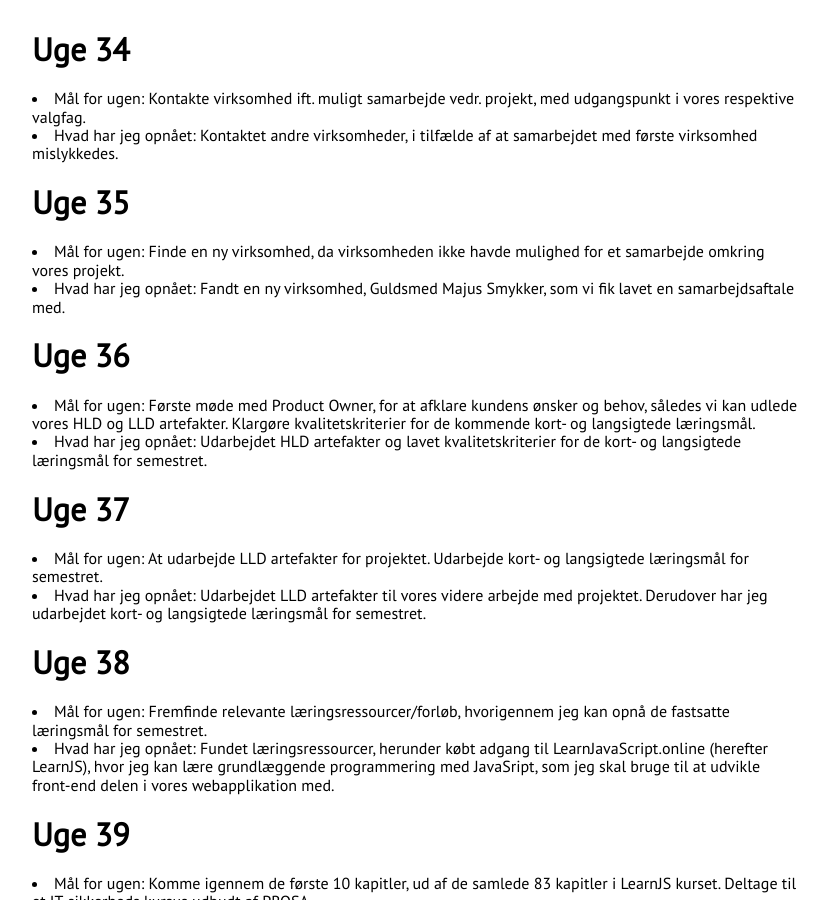
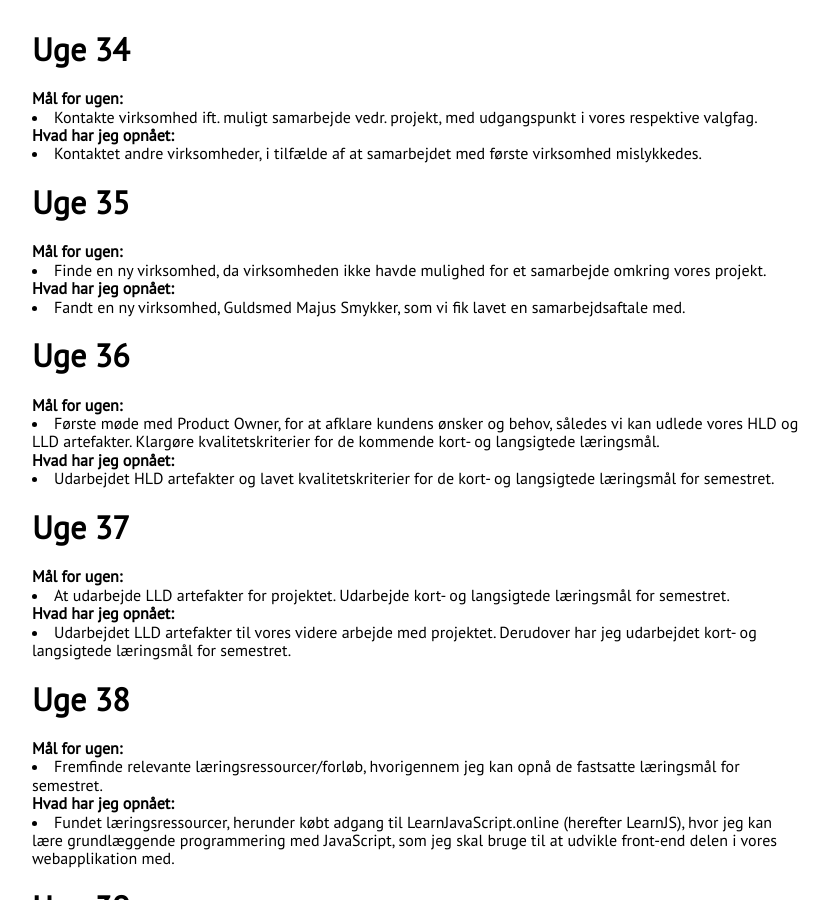
Before and after one commit to EmreAltiintas/portfolio, a Jekyll site: the page built from index.html, in a window 1280 px wide and 900 px high, scrolled down 3025 px. Shown: the whole window, without its empty margins (224-1053 px from the left). Built offline with Jekyll 4.4.1, drawn with Linux system fonts in a browser that asks for light colours; nearby versions of some CDN libraries; some of the changed text lies outside the part shown.

Commit message:
Update projects.html

```diff
--- a/_includes/projects.html
+++ b/_includes/projects.html
@@ -3,75 +3,73 @@
         <div class="full-width">
             <div class="section-heading" id="projects-text">Proces</div>
 
+            <h1>Uge 34</h1>
+            <div class="goals">
+                <strong>Mål for ugen:</strong>
+                <li>Kontakte virksomhed ift. muligt samarbejde vedr. projekt, med udgangspunkt i vores respektive valgfag.</li>
+                <strong>Hvad har jeg opnået:</strong>
+                <li>Kontaktet andre virksomheder, i tilfælde af at samarbejdet med første virksomhed mislykkedes.</li>
+            </div>
+            <!-- NY UGE -->
 
+            <h1>Uge 35</h1>
+            <div class="goals">
+                <strong>Mål for ugen:</strong>
+                <li>Finde en ny virksomhed, da virksomheden ikke havde mulighed for et samarbejde omkring vores projekt.</li>
+                <strong>Hvad har jeg opnået:</strong>
+                <li>Fandt en ny virksomhed, Guldsmed Majus Smykker, som vi fik lavet en samarbejdsaftale med.</li>
+            </div>
+            <!-- NY UGE -->
 
-                 <h1>
-                     Uge 34
-                 </h1>
-                    <p>
-                        <li>Mål for ugen: Kontakte virksomhed ift. muligt samarbejde vedr. projekt, med udgangspunkt i vores respektive valgfag. </li>
-                       <li>Hvad har jeg opnået: Kontaktet andre virksomheder, i tilfælde af at samarbejdet med første virksomhed mislykkedes. </li>
-                    </p>
-                    <!-- NY UGE  -->
+            <h1>Uge 36</h1>
+            <div class="goals">
+                <strong>Mål for ugen:</strong>
+                <li>Første møde med Product Owner, for at afklare kundens ønsker og behov, således vi kan udlede vores HLD og LLD artefakter. Klargøre kvalitetskriterier for de kommende kort- og langsigtede læringsmål.</li>
+                <strong>Hvad har jeg opnået:</strong>
+                <li>Udarbejdet HLD artefakter og lavet kvalitetskriterier for de kort- og langsigtede læringsmål for semestret.</li>
+            </div>
+            <!-- NY UGE -->
 
+            <h1>Uge 37</h1>
+            <div class="goals">
+                <strong>Mål for ugen:</strong>
+                <li>At udarbejde LLD artefakter for projektet. Udarbejde kort- og langsigtede læringsmål for semestret.</li>
+                <strong>Hvad har jeg opnået:</strong>
+                <li>Udarbejdet LLD artefakter til vores videre arbejde med projektet. Derudover har jeg udarbejdet kort- og langsigtede læringsmål for semestret.</li>
+            </div>
+            <!-- NY UGE -->
 
-                    <h1>
-                     Uge 35
-                     </h1>
-                       <p>
-                        <li>Mål for ugen: Finde en ny virksomhed, da virksomheden ikke havde mulighed for et samarbejde omkring vores projekt. </li>
-                       <li>Hvad har jeg opnået: Fandt en ny virksomhed, Guldsmed Majus Smykker, som vi fik lavet en samarbejdsaftale med. </li>
-                        </p>
-            <!-- NY UGE  -->
+            <h1>Uge 38</h1>
+            <div class="goals">
+                <strong>Mål for ugen:</strong>
+                <li>Fremfinde relevante læringsressourcer/forløb, hvorigennem jeg kan opnå de fastsatte læringsmål for semestret.</li>
+                <strong>Hvad har jeg opnået:</strong>
+                <li>Fundet læringsressourcer, herunder købt adgang til LearnJavaScript.online (herefter LearnJS), hvor jeg kan lære grundlæggende programmering med JavaScript, som jeg skal bruge til at udvikle front-end delen i vores webapplikation med.</li>
+            </div>
 
-            <h1>
-                     Uge 36
-                 </h1>
-              <p>
-                         <li>Mål for ugen: Første møde med Product Owner, for at afklare kundens ønsker og behov, således vi kan udlede vores HLD og LLD artefakter. Klargøre kvalitetskriterier for de kommende kort- og langsigtede læringsmål. </li>
-                       <li>Hvad har jeg opnået: Udarbejdet HLD artefakter og lavet kvalitetskriterier for de kort- og langsigtede læringsmål for semestret. </li>
-                    </p>
-            <!-- NY UGE  -->
-            <h1>
-                     Uge 37
-                 </h1>
-              <p>
-                        <li>Mål for ugen: At udarbejde LLD artefakter for projektet. Udarbejde kort- og langsigtede læringsmål for semestret. </li>
-                       <li>Hvad har jeg opnået: Udarbejdet LLD artefakter til vores videre arbejde med projektet. Derudover har jeg udarbejdet kort- og langsigtede læringsmål for semestret. </li>
-                    </p>
-            <!-- NY UGE  -->
-            <h1>
-                     Uge 38
-                 </h1>
-              <p>
-                         <li>Mål for ugen: Fremfinde relevante læringsressourcer/forløb, hvorigennem jeg kan opnå de fastsatte læringsmål for semestret. </li>
-                       <li>Hvad har jeg opnået: Fundet læringsressourcer, herunder købt adgang til LearnJavaScript.online (herefter LearnJS), hvor jeg kan lære grundlæggende programmering med JavaSript, som jeg skal bruge til at udvikle front-end delen i vores webapplikation med. </li>
-                    </p>
+            <h1>Uge 39</h1>
+            <div class="goals">
+                <strong>Mål for ugen:</strong>
+                <li>Komme igennem de første 10 kapitler, ud af de samlede 83 kapitler i LearnJS kurset. Deltage til et IT-sikkerhedskursus udbudt af PROSA.</li>
+                <strong>Hvad har jeg opnået:</strong>
+                <li>Første 15 kapitler i kurset blev gennemført. Dertil fik jeg fulgt en tutorial på YouTube, hvor jeg lærte om, hvordan jeg kunne bruge ReactJS frameworket til at bygge en simpel side. (Ressource: Build an App and Master React - LINK: https://www.youtube.com/watch?v=b9eMGE7QtTk). Ydermere deltog jeg i et 3 timer langt kursus om IT-sikkerhed, udbudt af PROSA.</li>
+            </div>
 
-                  <h1>
-                      Uge 39
-                 </h1>
-              <p>
-                         <li>Mål for ugen: Komme igennem de første 10 kapitler, ud af de samlede 83 kapitler i LearnJS kurset. Deltage til et IT-sikkerheds kursus udbudt af PROSA. </li>
-                       <li>Hvad har jeg opnået: Første 15 kapitler i kurset blev gennemført. Dertil fik jeg fulgt en tutorial på YouTube, hvor jeg lærte om, hvordan jeg kunne bruge ReactJS frameworket til at bygge en simpel side. (Ressource:  Build an App and Master React - LINK: https://www.youtube.com/watch?v=b9eMGE7QtTk). Ydermere deltog jeg i et 3 timer langt kursus om IT-sikkerhed, udbudt af PROSA. </li>
-                    </p>
-            <h1>
-                  Uge 40
-                 </h1>
-              <p>
-                         <li>Mål for ugen: Komme igennem de næste 10 kapitler (11-20) i LearnJS kurset. Finde ressourcer til at lære ReactJS med, da det skal bruges som framework til vores webapp. Møde med PO angående designvalg, kalenderfunktion og OTP. </li>
-                       <li>Hvad har jeg opnået: Nået til kapitel 31 i LearnJS kurset og fundet et "Scrimba" kursus om ReactJS, som jeg skal følge, når jeg er nået forbi 'Fetch API' delen i LearnJS kurset.  </li>
-                    </p>
-                <h1>
-                    Uge 41
-                </h1>
-            <p>
-                <li>Mål for ugen: Komme igennem de næste 10 kapitler (31-40) i Learn JS kurset. </li>
-                <li>Hvad har jeg opnået: </li>
-            </p>
+            <h1>Uge 40</h1>
+            <div class="goals">
+                <strong>Mål for ugen:</strong>
+                <li>Komme igennem de næste 10 kapitler (11-20) i LearnJS kurset. Finde ressourcer til at lære ReactJS med, da det skal bruges som framework til vores webapp. Møde med PO angående designvalg, kalenderfunktion og OTP.</li>
+                <strong>Hvad har jeg opnået:</strong>
+                <li>Nået til kapitel 31 i LearnJS kurset og fundet et "Scrimba" kursus om ReactJS, som jeg skal følge, når jeg er nået forbi 'Fetch API' delen i LearnJS kurset.</li>
+            </div>
 
-
-
+            <h1>Uge 41</h1>
+            <div class="goals">
+                <strong>Mål for ugen:</strong>
+                <li>Komme igennem de næste 10 kapitler (31-40) i LearnJS kurset.</li>
+                <strong>Hvad har jeg opnået:</strong>
+                <li></li>
+            </div>
         </div>
     </section>
 </div>
```
